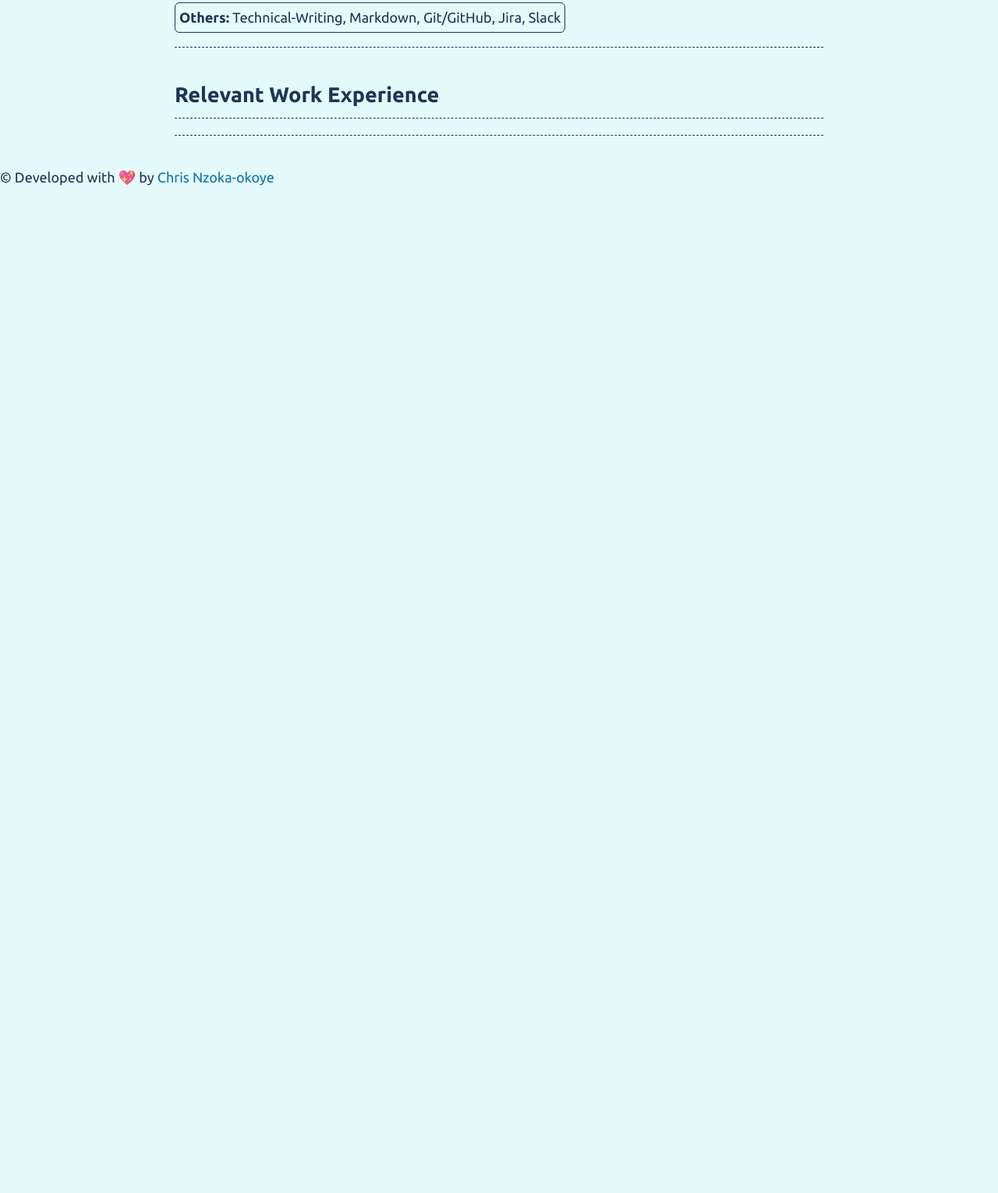
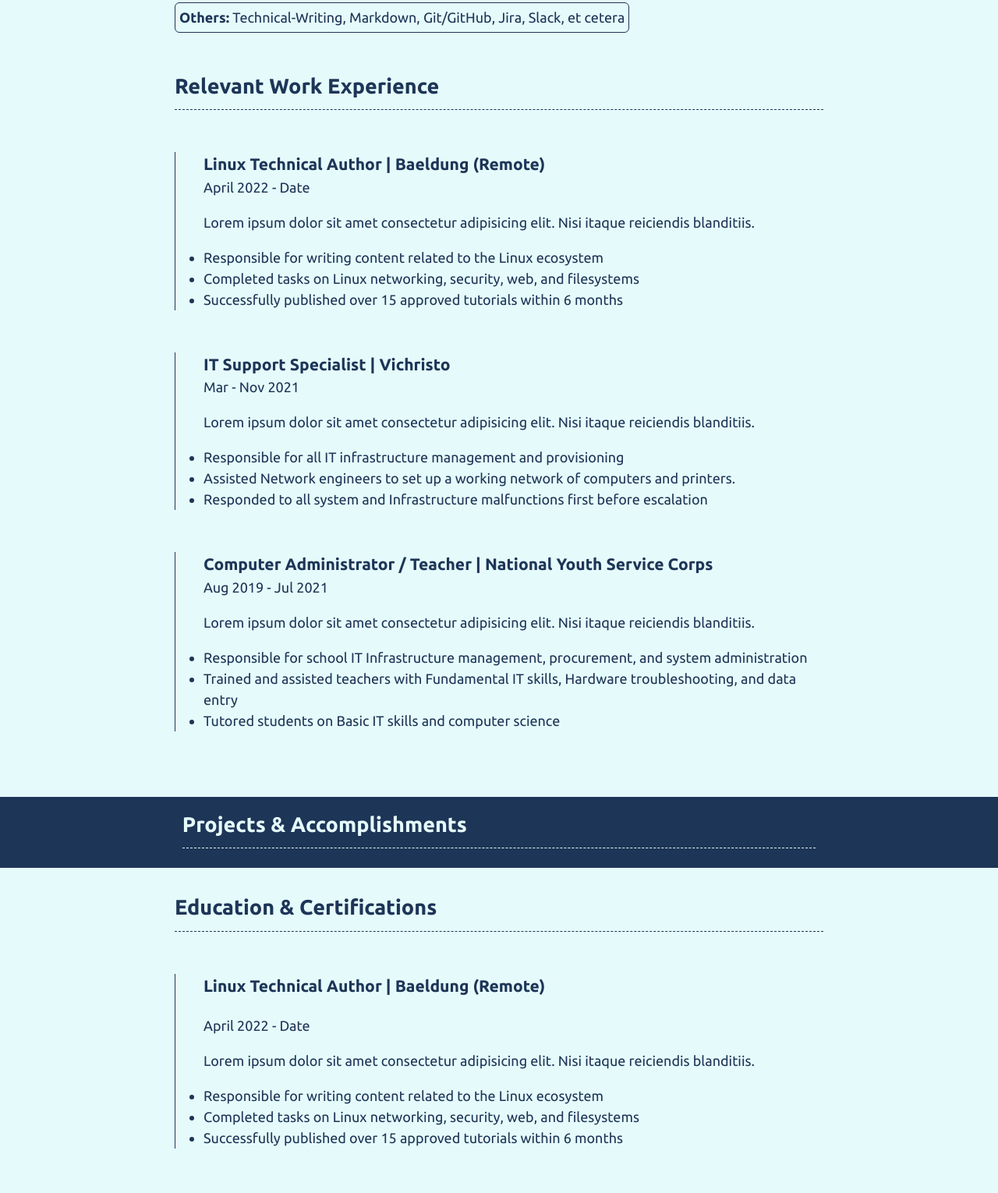
Before and after one commit to ChrisNzoka/Resume, a plain HTML site: page index.html in a window 1280 px wide. Shown: the part 1091-2621 px from the top of the page at 78% size. Before the commit the page ends 1350 px from the top, so only its background shows below. Drawn offline with Linux system fonts and the light colour scheme.

Commit message:
added dark and light contrast

```diff
--- a/index.html
+++ b/index.html
@@ -30,9 +30,9 @@
         </div>
         <nav>
           <ul>
-            <li><a href="#">Experience</a></li>
-            <li><a href="#">Projects</a></li>
-            <li><a href="#">Education</a></li>
+            <li><a href="#works">Experience</a></li>
+            <li><a href="#projects">Projects</a></li>
+            <li><a href="#edus">Education</a></li>
           </ul>
         </nav>
       </div>
@@ -80,7 +80,9 @@
                   alt="Google"
               /></a>
             </div>
-            <a href="./assets/#" download="chris_nzoka-okoye_resume"
+            <a
+              href="./assets/chris_nzoka_okoye_resume.pdf"
+              download="chris_nzoka-okoye_resume"
               ><button class="btn">
                 <i class="fa fa-download"></i> Download Resume
               </button></a
@@ -90,7 +92,7 @@
       </section>
       <section id="skills">
         <div class="container">
-          <h2>Skills and Qualification</h2>
+          <h2>Skills & Qualification</h2>
           <div class="line-break"></div>
           <ul>
             <li>&#x2714; Frontend development</li>
@@ -109,25 +111,118 @@
           </p>
           <p>
             <strong>Others:</strong> Technical-Writing, Markdown, Git/GitHub,
-            Jira, Slack
+            Jira, Slack, et cetera
           </p>
+        </div>
+      </section>
+      <section id="works">
+        <div class="container">
+          <h2>Relevant Work Experience</h2>
+          <div class="line-break"></div>
+          <div class="work-card">
+            <h3>Linux Technical Author | Baeldung (Remote)</h3>
+            <p>April 2022 - Date</p>
+            <p>
+              Lorem ipsum dolor sit amet consectetur adipisicing elit. Nisi
+              itaque reiciendis blanditiis.
+            </p>
+            <ul>
+              <li>
+                Responsible for writing content related to the Linux ecosystem
+              </li>
+              <li>
+                Completed tasks on Linux networking, security, web, and
+                filesystems
+              </li>
+              <li>
+                Successfully published over 15 approved tutorials within 6
+                months
+              </li>
+            </ul>
+          </div>
+          <div class="work-card">
+            <h3>IT Support Specialist | Vichristo</h3>
+            <p>Mar - Nov 2021</p>
+            <p>
+              Lorem ipsum dolor sit amet consectetur adipisicing elit. Nisi
+              itaque reiciendis blanditiis.
+            </p>
+            <ul>
+              <li>
+                Responsible for all IT infrastructure management and
+                provisioning
+              </li>
+              <li>
+                Assisted Network engineers to set up a working network of
+                computers and printers.
+              </li>
+              <li>
+                Responded to all system and Infrastructure malfunctions first
+                before escalation
+              </li>
+            </ul>
+          </div>
+          <div class="work-card">
+            <h3>
+              Computer Administrator / Teacher | National Youth Service Corps
+            </h3>
+            <p>Aug 2019 - Jul 2021</p>
+            <p>
+              Lorem ipsum dolor sit amet consectetur adipisicing elit. Nisi
+              itaque reiciendis blanditiis.
+            </p>
+            <ul>
+              <li>
+                Responsible for school IT Infrastructure management,
+                procurement, and system administration
+              </li>
+              <li>
+                Trained and assisted teachers with Fundamental IT skills,
+                Hardware troubleshooting, and data entry
+              </li>
+              <li>Tutored students on Basic IT skills and computer science</li>
+            </ul>
+          </div>
+        </div>
+      </section>
+      <section id="projects" class="dark">
+        <div class="container">
+          <h2>Projects & Accomplishments</h2>
           <div class="line-break"></div>
         </div>
       </section>
-      <section id="work">
+      <section id="edus">
         <div class="container">
-          <h2>Relevant Work Experience</h2>
+          <h2>Education & Certifications</h2>
           <div class="line-break"></div>
-          <h3></h3>
-          <h3></h3>
-
-          <div class="line-break"></div>
+          <div class="work-card">
+            <h3>Linux Technical Author | Baeldung (Remote)</h3>
+            <p>April 2022 - Date</p>
+            <p>
+              Lorem ipsum dolor sit amet consectetur adipisicing elit. Nisi
+              itaque reiciendis blanditiis.
+            </p>
+            <ul>
+              <li>
+                Responsible for writing content related to the Linux ecosystem
+              </li>
+              <li>
+                Completed tasks on Linux networking, security, web, and
+                filesystems
+              </li>
+              <li>
+                Successfully published over 15 approved tutorials within 6
+                months
+              </li>
+            </ul>
+          </div>
+          <div class="work-card">
         </div>
       </section>
     </main>
     <footer>
       <p>
-        &COPY; Developed with &#x1F496; by
+        &COPY; Made by
         <a
           href="https://www.google.com/search?q=Chris+Nzoka-okoye&rlz=1C1CHWL_enNG1017NG1017&sxsrf=ALiCzsbagVYqe-3SjqfqHXahp8DLH9ijEQ:1668165043707&ei=sy1uY_HUKrGC9u8P5qiJuAw&start=10&sa=N&ved=2ahUKEwix-uyG_6X7AhUxgf0HHWZUAscQ8tMDegQIARAE&biw=1366&bih=635&dpr=1"
           >Chris Nzoka-okoye</a
--- a/styles.css
+++ b/styles.css
@@ -31,7 +31,7 @@ body {
   overflow: hidden;
 }
 
-section{
+section {
   margin: 30px 0;
 }
 
@@ -46,7 +46,7 @@ button {
   cursor: pointer;
 }
 
-.line-break{
+.line-break {
   border-top: 1px var(--PriColor) dashed;
   margin: 10px 0;
 }
@@ -65,7 +65,7 @@ ul {
   padding: 0;
 }
 
-h2{
+h2 {
   margin: 0;
 }
 
@@ -151,7 +151,7 @@ nav li a {
   margin-top: 3em;
 }
 
-#profile-name{
+#profile-name {
   font-size: 1.8em;
 }
 
@@ -166,9 +166,46 @@ nav li a {
 }
 
 /* Skills */
-#skills div p{
+#skills div p {
   border: 1px var(--PriColor) solid;
   border-radius: 6px;
   padding: 5px 5px;
   max-width: max-content;
 }
+
+/* work experience */
+#works h3 {
+  margin-bottom: 0;
+}
+#works p {
+  margin-top: 0;
+}
+
+.work-card {
+  border-left: 1px solid var(--PriColor);
+  margin-top: 3em;
+  margin-bottom: 3em;
+  padding-left: 2em;
+}
+
+/* projects and accomplishments */
+.dark {
+  background: var(--PriColor);
+  color: var(--SecColor);
+  padding: 15px;
+  text-align: justify;
+}
+
+.dark > div > .line-break {
+  border-top: 1px var(--SecColor) dashed;
+}
+
+/* footer */
+footer {
+  background-color: var(--PriColor);
+  color: var(--SecColor);
+  text-align: center;
+  margin-top: 10px;
+  position: sticky;
+  bottom: 0;
+}
```
Also changed, not shown: 1 other file.
